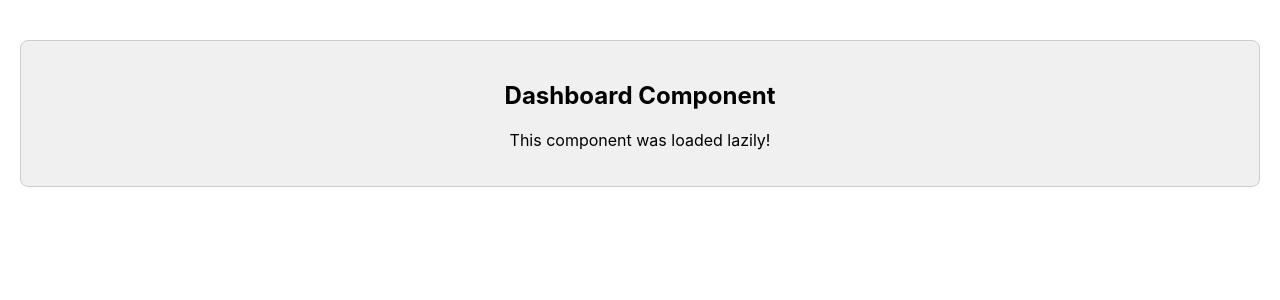
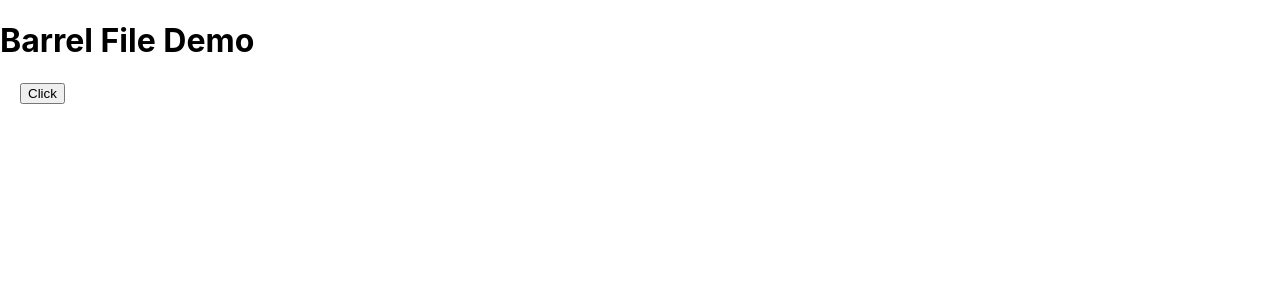
Before and after one commit to hipradeep/learn_react, a React (Create React App) app: page / in a window 1280 px wide. Shown: the top 300 px of the page. Built offline with nearby package versions, Linux system fonts and the light colour scheme.

Commit message:
Implement barrel files, cleanup components, and add optimization comments

```diff
--- a/src/App.js
+++ b/src/App.js
@@ -1,10 +1,32 @@
-import './App.css';
-import LazyDemo from './LazyDemo';
+// PROBLEM 1: Unused Import
+// 'Modal' is imported but not used. This adds unnecessary code to the bundle if tree-shaking fails.
+
+// PROBLEM 2: Barrel File / "Dead Code"
+// Importing named exports from a barrel file (components/index.js) can sometimes cause
+// the bundler to load ALL exports from that file (including Modal), even if only Button is used.
+import { Button, Modal } from 'components';
+
+// OPTIMIZATION 1: Remove unused imports
+// import { Button } from 'components';
+
+// OPTIMIZATION 2: Direct Import (Best for Bundle Size)
+// Import directly from the file to avoid loading the barrel file and unused modules.
+// import Button from 'components/Button';
+
+// OPTIMIZATION 3: Aliased Direct Import
+// import Button from '@/components/Button';
+// This is also a direct import (good for performance).
+// However, it requires configuring the '@' alias in jsconfig.json (and potentially webpack overrides) to work.
+// Current setup uses standard absolute imports ('components/Button') which works out-of-the-box.
 
 function App() {
   return (
     <div className="App">
-      <LazyDemo />
+      <h1>Barrel File Demo</h1>
+      <div style={{ margin: '20px' }}>
+        <Button />
+        {/* <Modal /> */}
+      </div>
     </div>
   );
 }
--- a/src/LazyDemo.jsx
+++ /dev/null
@@ -1,19 +0,0 @@
-
-import React, { Suspense } from 'react';
-import Loader from './components/Loader';
-
-
-const Dashboard = React.lazy(() => import('./components/Dashboard'));
-
-const LazyDemo = () => {
-    return (
-        <div className="lazy-demo-container">
-
-            <Suspense fallback={<Loader />}>
-                <Dashboard />
-            </Suspense>
-        </div>
-    );
-};
-
-export default LazyDemo;
--- /dev/null
+++ b/src/components/Button.js
@@ -0,0 +1,3 @@
+export default function Button() {
+    return <button>Click</button>;
+}
--- a/src/components/Dashboard.jsx
+++ /dev/null
@@ -1,13 +0,0 @@
-
-import React from 'react';
-
-const Dashboard = () => {
-    return (
-        <div className="dashboard-container">
-            <h2>Dashboard Component</h2>
-            <p>This component was loaded lazily!</p>
-        </div>
-    );
-};
-
-export default Dashboard;
--- a/src/components/Loader.jsx
+++ /dev/null
@@ -1,14 +0,0 @@
-
-import React from 'react';
-
-const Loader = () => {
-    return (
-        <div className="loader-container">
-            <h3>Loading Dashboard...</h3>
-            <div className="spinner"></div>
-        </div>
-
-    );
-};
-
-export default Loader;
--- /dev/null
+++ b/src/components/Modal.js
@@ -0,0 +1,3 @@
+export default function Modal() {
+    return <div>Modal</div>;
+}
--- /dev/null
+++ b/src/components/index.js
@@ -0,0 +1,2 @@
+export { default as Button } from './Button';
+export { default as Modal } from './Modal';
```
Also changed, not shown: jsconfig.json (added, +8 -0 lines), src/components/Home.jsx (deleted).
